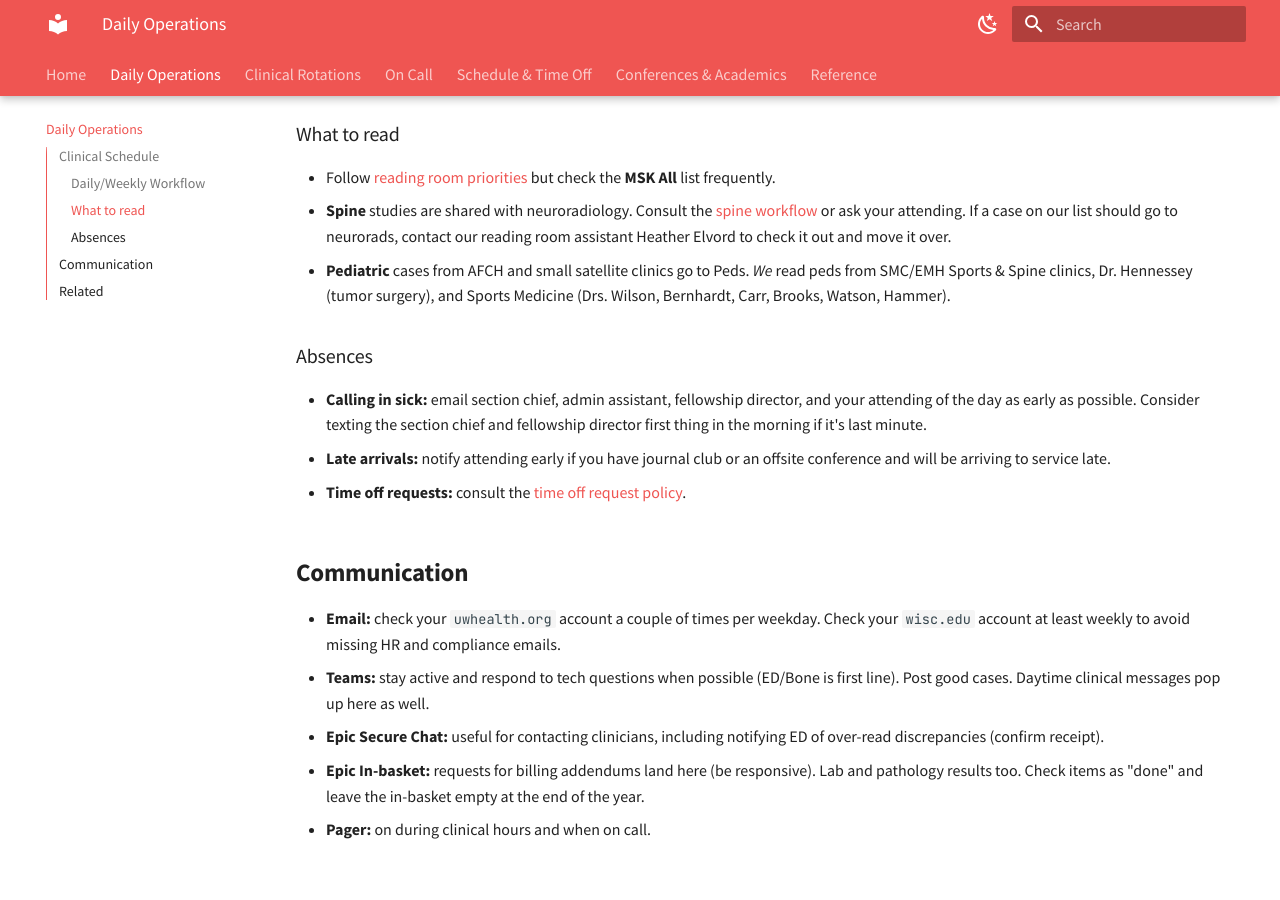
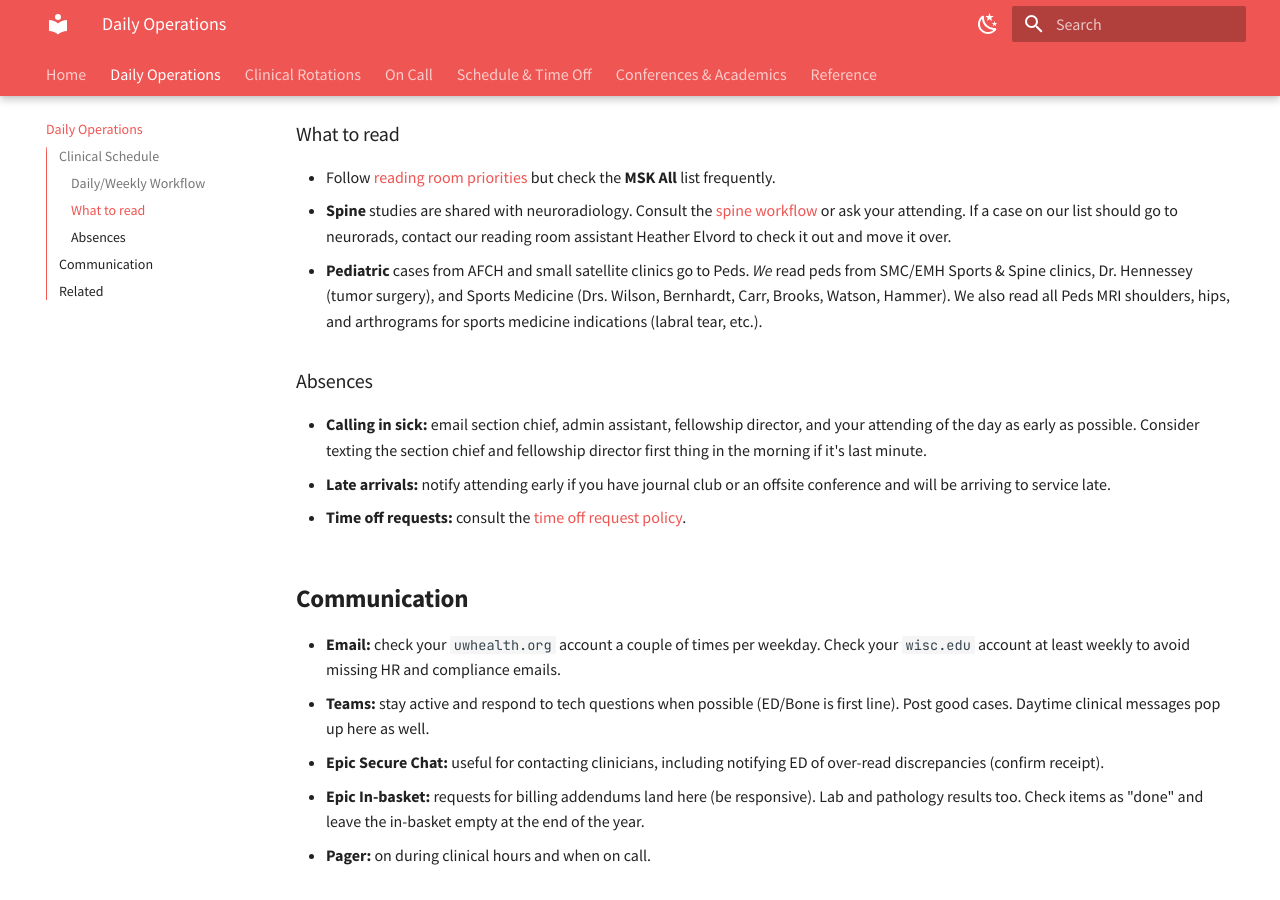
Before and after one commit to UW-MSK-Rads/msk-fellowship-manual, an MkDocs documentation site: the page built from docs/daily-operations.md, in a window 1280 px wide and 900 px high, scrolled down 483 px. Built offline with MkDocs 1.6.1 and Material for MkDocs 9.7.7, drawn with Linux system fonts in a browser that asks for light colours.

Commit message:
Note Peds sports MRI/arthrogram coverage in What to read
Co-Authored-By: Claude Opus 4.8 <noreply@anthropic.com>

```diff
--- a/docs/daily-operations.md
+++ b/docs/daily-operations.md
@@ -15,7 +15,7 @@ The full clinical schedule is at **[radiology.wisc.edu](https://www.radiology.wi
 
 - Follow [reading room priorities](rr-priorities.md) but check the **MSK All** list frequently.
 - **Spine** studies are shared with neuroradiology. Consult the [spine workflow](spine-workflow.md) or ask your attending. If a case on our list should go to neurorads, contact our reading room assistant Heather Elvord to check it out and move it over.
-- **Pediatric** cases from AFCH and small satellite clinics go to Peds. *We* read peds from SMC/EMH Sports & Spine clinics, Dr. Hennessey (tumor surgery), and Sports Medicine (Drs. Wilson, Bernhardt, Carr, Brooks, Watson, Hammer).
+- **Pediatric** cases from AFCH and small satellite clinics go to Peds. *We* read peds from SMC/EMH Sports & Spine clinics, Dr. Hennessey (tumor surgery), and Sports Medicine (Drs. Wilson, Bernhardt, Carr, Brooks, Watson, Hammer). We also read all Peds MRI shoulders, hips, and arthrograms for sports medicine indications (labral tear, etc.).
 
 ### Absences
 
```
